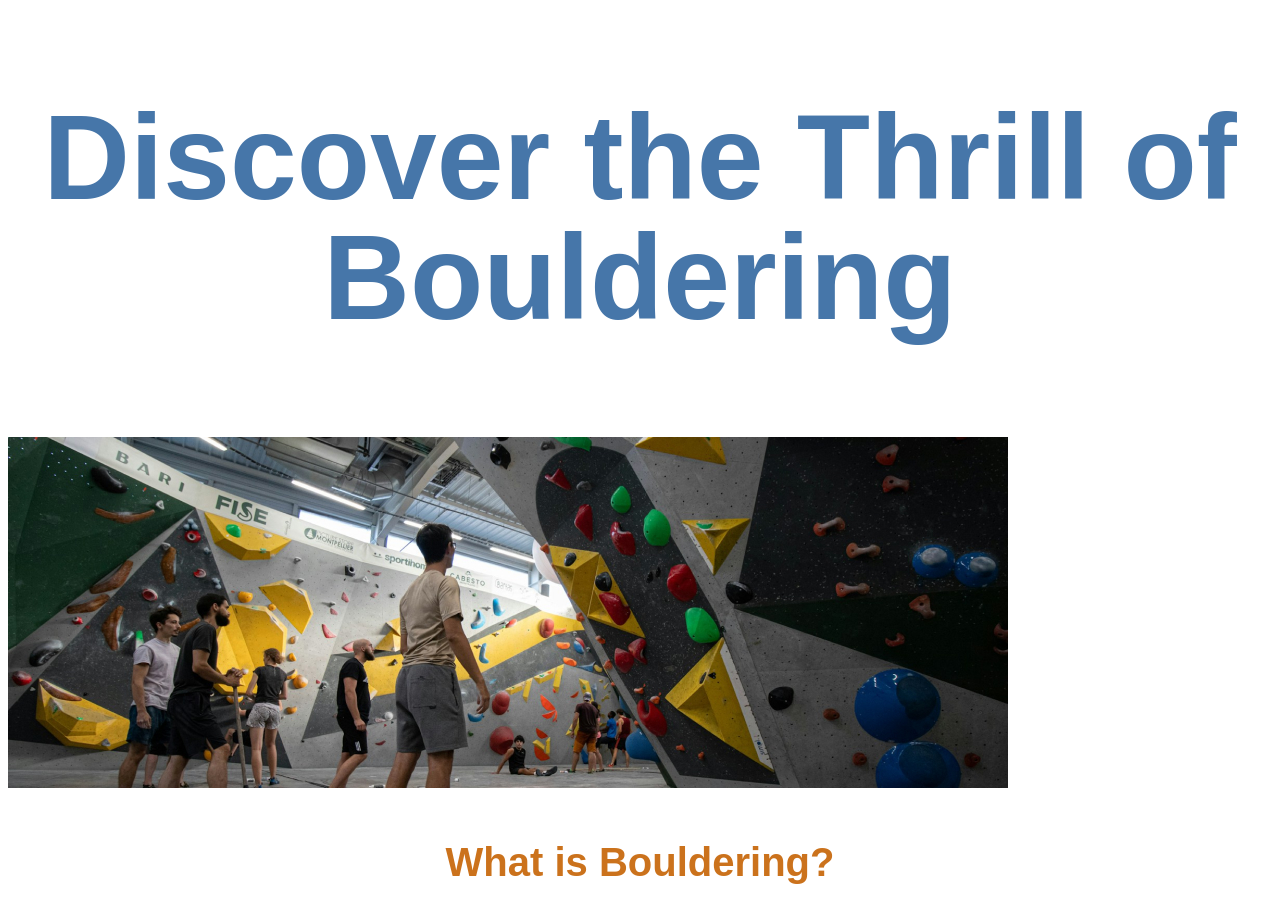
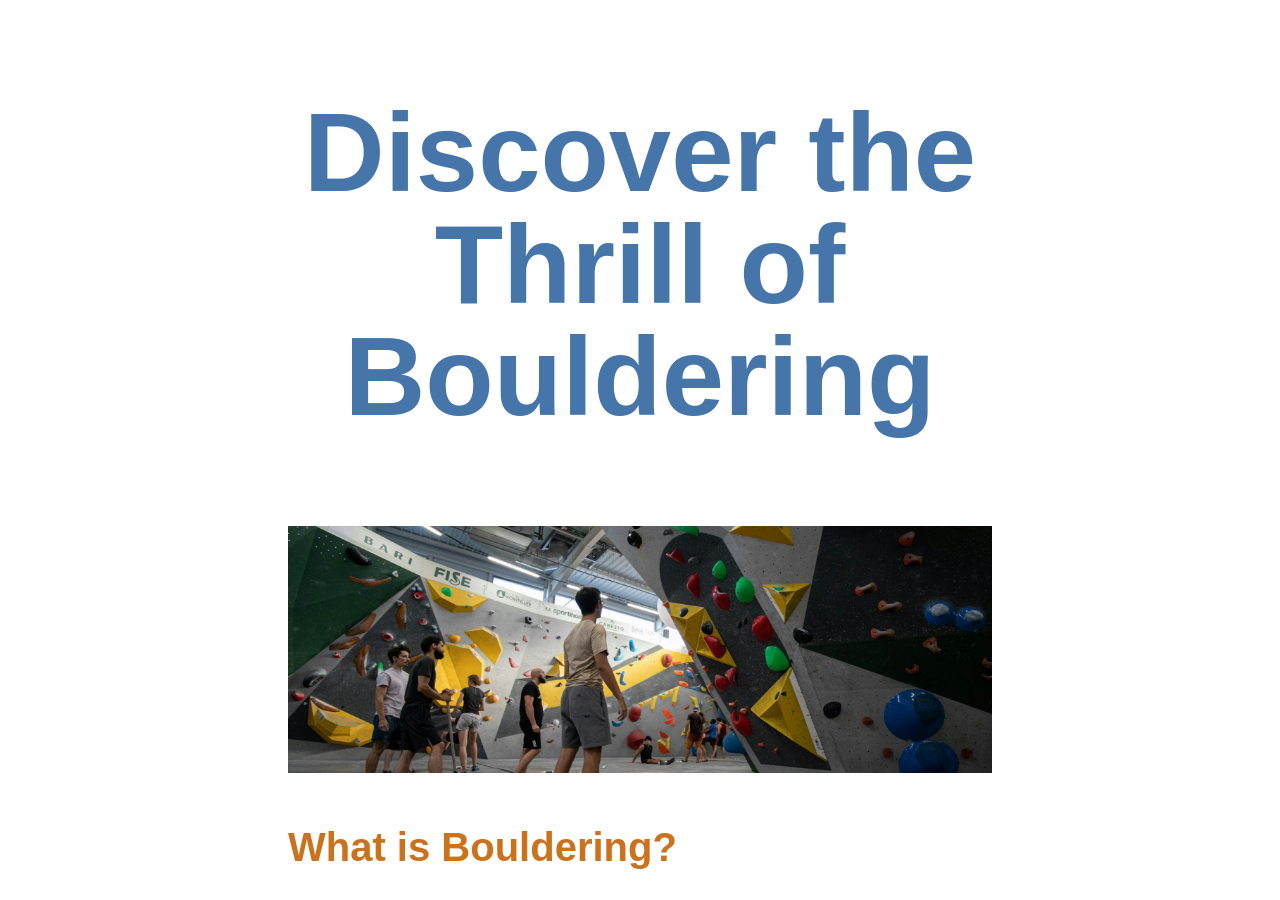
Before and after one commit to sqpaloma/my-first-project, a plain HTML site: page index.html in a window 1280 px wide. Shown: the part 52-952 px from the top of the page. Drawn offline with Linux system fonts and the light colour scheme.

Commit message:
Refine CSS styles: Adjust body padding and text alignment, modify h1 font size, add styles for main images, and enhance footer with padding and border.

```diff
--- a/css/style.css
+++ b/css/style.css
@@ -6,19 +6,20 @@ body {
   font-size: 1.25rem;
   color: #1b2838;
   line-height: 1.6;
+  padding-inline: 280px;
+  text-align: justify;
 }
 
 h1 {
   font-family: sans-serif;
   color: #4676a9;
   text-align: center;
-  font-size: 7.5rem;
+  font-size: 7rem;
   line-height: 1;
 }
 
 h2 {
   color: #cb721c;
-  text-align: center;
   font-size: 2.5rem;
 }
 
@@ -30,9 +31,17 @@ section {
   margin-block: 100px;
 }
 
+main img {
+  width: 100%;
+  height: 100%;
+  object-fit: cover;
+}
+
 footer {
+  padding: 20px;
   background-color: #22466c;
   color: #ffffff;
   text-align: center;
   font-size: 1.5rem;
+  border: 10px solid #6e84cf;
 }
```
Also changed, not shown: images/simple-steps.jpg (added), images/what-is-bouldering.jpg (added), images/why-bouldering.jpg (added).
